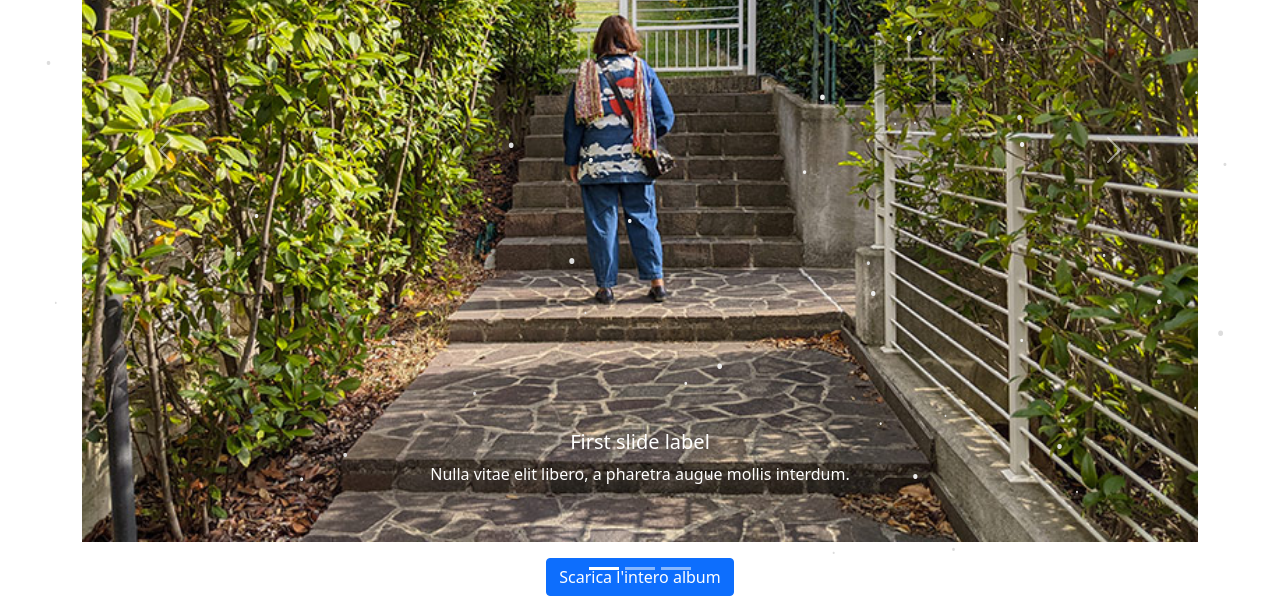
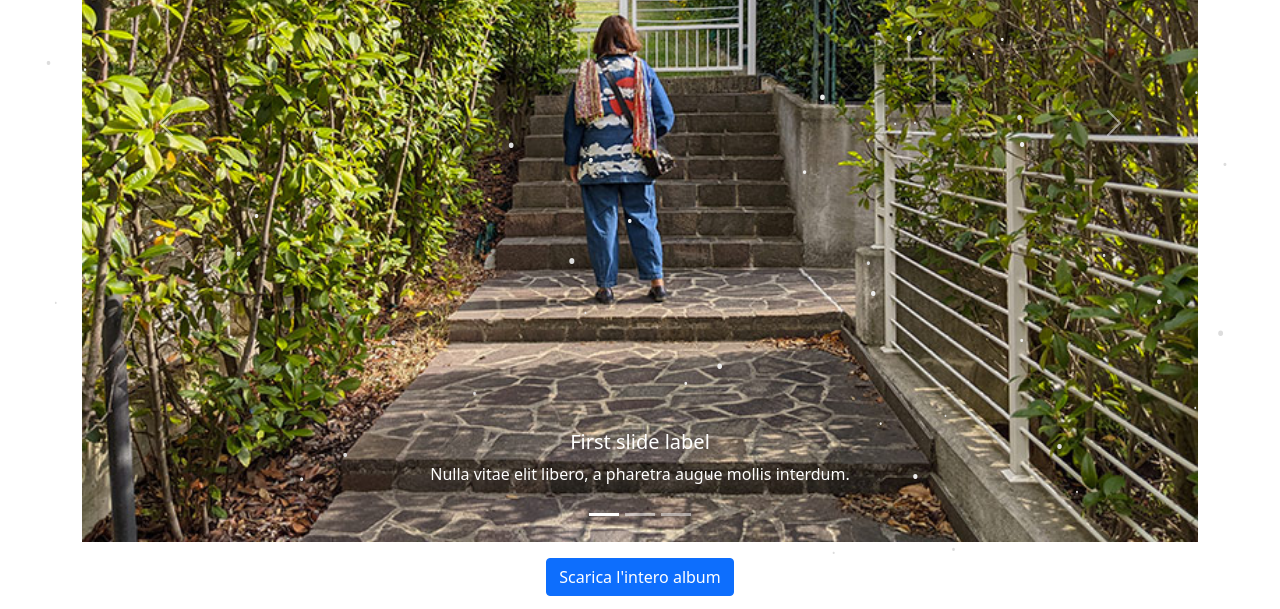
Before and after one commit to guidobuldrighini/guidobuldrighini.github.io, a Jekyll site: the page christmas2020/guido/index.html, which Jekyll copies as it is, in a window 1280 px wide. Shown: the part 1452-2061 px from the top of the page. Built offline with Jekyll 4.4.1, drawn with Linux system fonts in a browser that asks for light colours.

Commit message:
spostato bottone sotto div

```diff
--- a/christmas2020/guido/index.html
+++ b/christmas2020/guido/index.html
@@ -61,8 +61,8 @@
           <span class="carousel-control-next-icon" aria-hidden="true"></span>
           <span class="visually-hidden">Next</span>
         </a>
-        <div class="text-center mt-3"><a href="#" class="btn btn-primary">Scarica l'intero album</a></div>
       </div>
+      <div class="text-center mt-3"><a href="#" class="btn btn-primary">Scarica l'intero album</a></div>
     </div>
     <!-- Optional JavaScript; choose one of the two! -->
 
```
